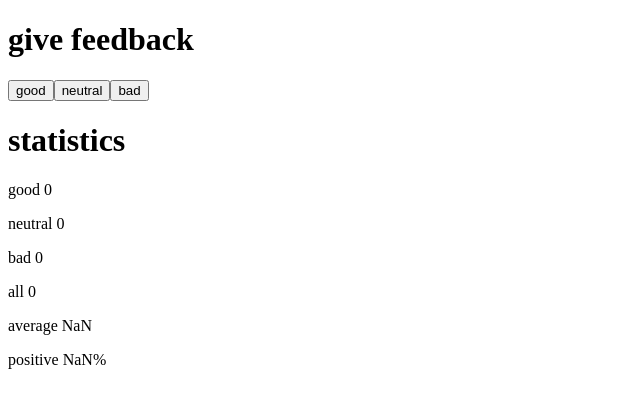
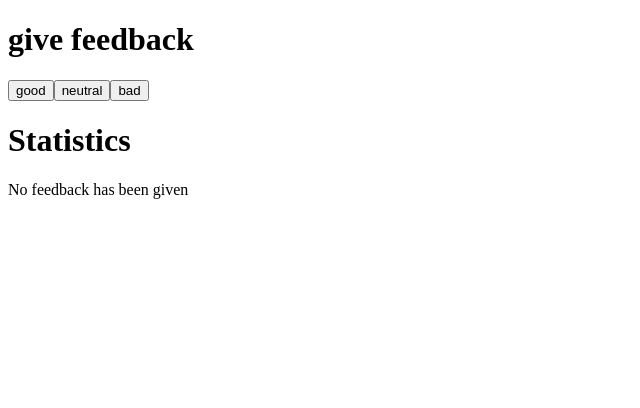
Before and after one commit to SkanderManai/FullStackCourse, a React (Vite) app in the folder Part 1/unicafe/: page / in a window 1280 px wide. Shown: the top 408 px of the page, without its empty margins (0-640 px from the left). Built offline with nearby package versions, Linux system fonts and the light colour scheme.

Commit message:
Exercise 1.9

```diff
--- a/Part 1/unicafe/src/App.jsx
+++ b/Part 1/unicafe/src/App.jsx
@@ -17,9 +17,19 @@
 
   const positive = (good, neutral, bad) =>
     (good / (good + bad + neutral)) * 100;
+
+  if (good === 0 && bad === 0 && neutral === 0) {
+    return (
+      <div>
+        <h1>Statistics</h1>
+        <p>No feedback has been given</p>
+      </div>
+    );
+  }
+
   return (
     <div>
-      <h1>statistics</h1>
+      <h1>Statistics</h1>
       <div>
         <Display text={"good"} value={good} />
         <Display text={"neutral"} value={neutral} />
```
